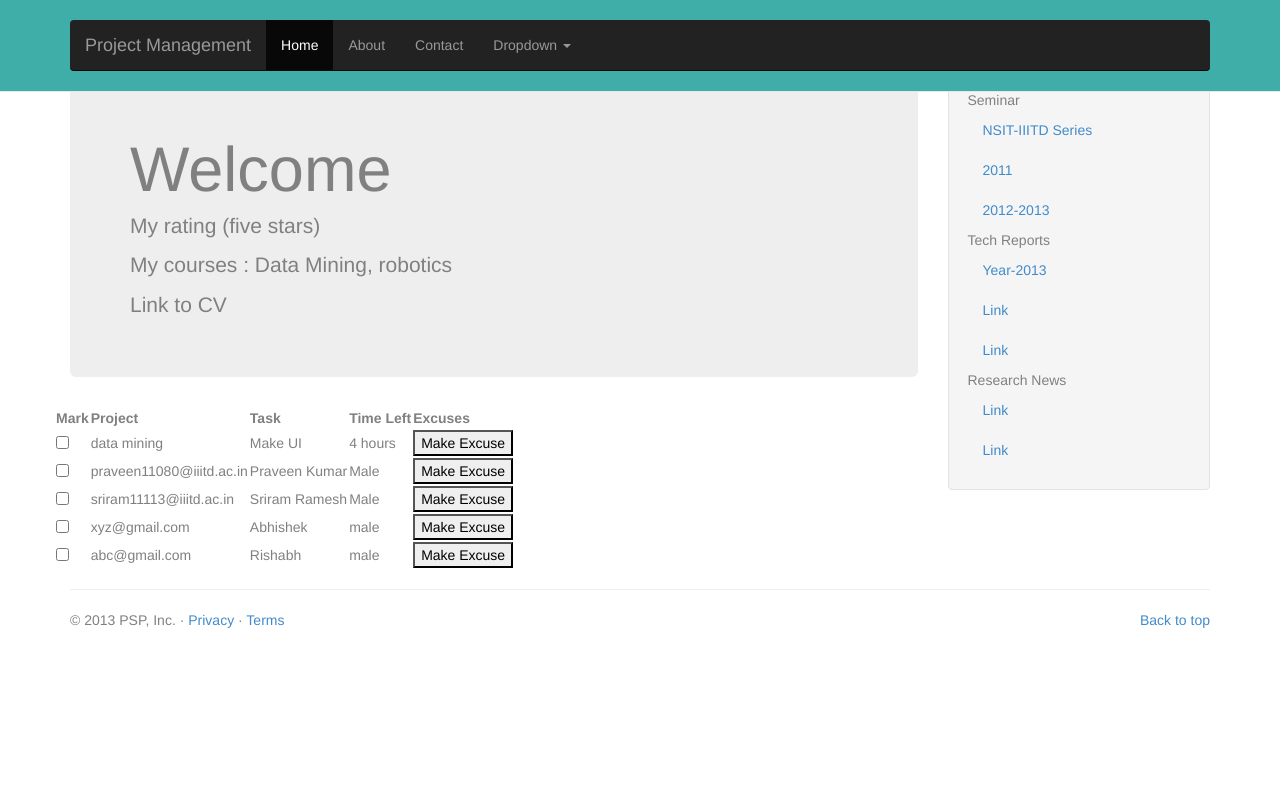
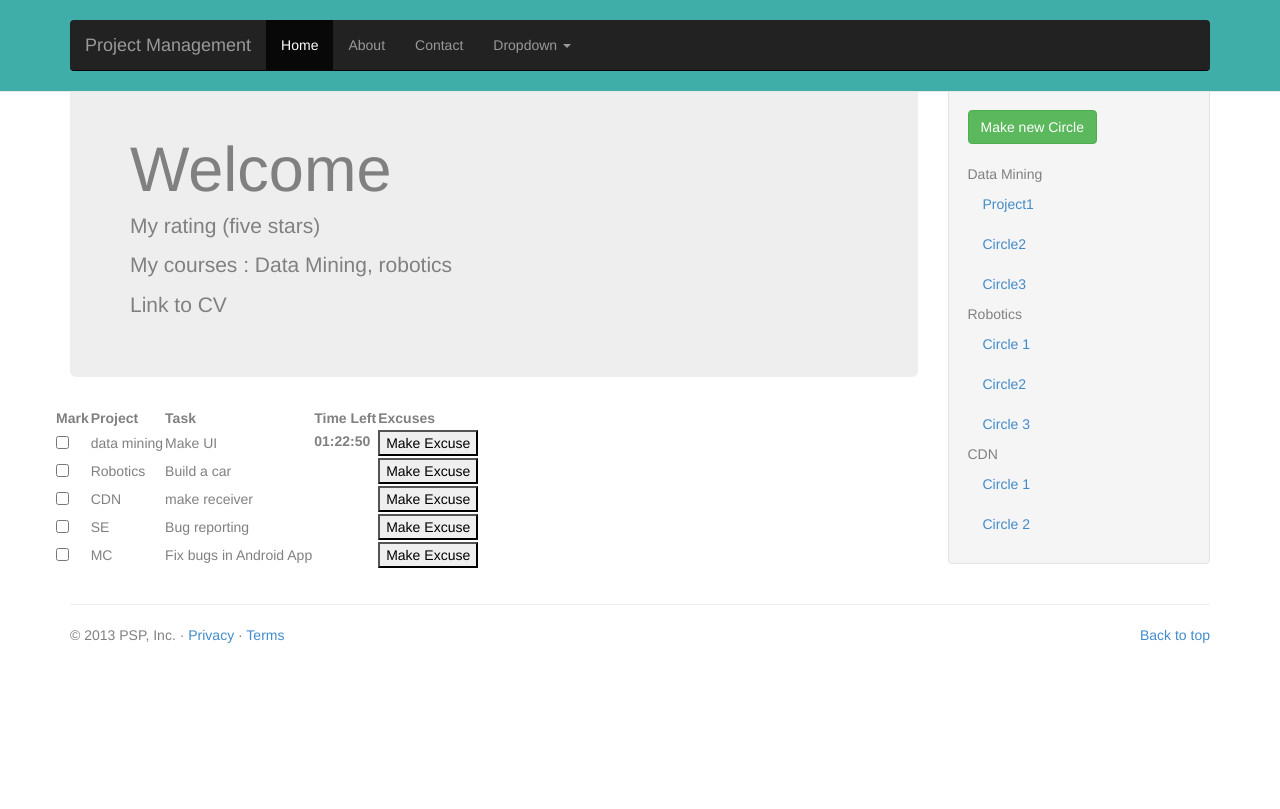
Before and after one commit to truebluedata/ProjektMan, a Python web app: template Template/profile.html in a window 1280 px wide. Shown: the top 809 px of the page. Run offline with Jinja, Linux system fonts and the light colour scheme; the template is opened without the code that fills it, so the values that code supplies are empty; some libraries are stand-ins or nearby versions.

Commit message:
made few changes
sidebar

```diff
--- /dev/null
+++ b/Template/js/timer.js
@@ -0,0 +1,49 @@
+var Timer;
+var TotalSeconds;
+
+
+function CreateTimer(TimerID, Time) {
+Timer = document.getElementById(TimerID);
+TotalSeconds = Time;
+
+UpdateTimer()
+window.setTimeout("Tick()", 1000);
+}
+
+function Tick() {
+if (TotalSeconds <= 0) {
+alert("Time's up!")
+return;
+}
+
+TotalSeconds -= 1;
+UpdateTimer()
+window.setTimeout("Tick()", 1000);
+}
+
+
+function UpdateTimer() {
+var Seconds = TotalSeconds;
+
+var Days = Math.floor(Seconds / 86400);
+Seconds -= Days * 86400;
+
+var Hours = Math.floor(Seconds / 3600);
+Seconds -= Hours * (3600);
+
+var Minutes = Math.floor(Seconds / 60);
+Seconds -= Minutes * (60);
+
+
+var TimeStr = ((Days > 0) ? Days + " days " : "") + LeadingZero(Hours) + ":" + LeadingZero(Minutes) + ":" + LeadingZero(Seconds)
+
+
+Timer.innerHTML = TimeStr;
+}
+
+
+function LeadingZero(Time) {
+
+return (Time < 10) ? "0" + Time : + Time;
+
+}
--- a/Template/profile.html
+++ b/Template/profile.html
@@ -24,6 +24,7 @@
     <!-- Custom styles for this template -->
 
             <link href="Stylesheet/navbar-fixed-top.css" rel="stylesheet">
+            <script type="text/javascript" src="js/timer.js"></script>
   </head>
 <!-- NAVBAR
 ================================================== -->
@@ -100,7 +101,10 @@
           <td><input type="checkbox" id="checkbox1" value="chk" onClick="EnableSubmit()" name="query_myTextEditBox"></td>
             <td>data mining</td>
             <td>Make UI </td>
-            <td>4 hours</td>
+            <td><label id="timer">
+
+            <div id='timer' />
+<script type="text/javascript">window.onload = CreateTimer("timer", 5000);</script></td>
             <td>
             <button type="button">Make Excuse</button>
             </td>
@@ -111,9 +115,12 @@
         </tr>
         <tr>
           <td><input type="checkbox" id="checkbox1" value="chk" onClick="EnableSubmit()" name="query_myTextEditBox"></td>
-            <td>praveen11080@iiitd.ac.in</td>
-            <td>Praveen Kumar</td>
-            <td>Male</td>
+            <td>Robotics</td>
+            <td>Build a car</td>
+            <td><label id="timer">
+
+            <div id='timer' />
+<script type="text/javascript">window.onload = CreateTimer("timer", 5000);</script></td>
             <td>            <button type="button">Make Excuse</button></td>
             <td><div class="arrow"></div></td>
         </tr>
@@ -122,9 +129,12 @@
         </tr>
         <tr>
           <td><input type="checkbox" id="checkbox1" value="chk" onClick="EnableSubmit()" name="query_myTextEditBox"></td>
-            <td>sriram11113@iiitd.ac.in</td>
-            <td>Sriram Ramesh</td>
-            <td>Male</td>
+            <td>CDN</td>
+            <td>make receiver</td>
+            <td><label id="timer">
+
+            <div id='timer' />
+<script type="text/javascript">window.onload = CreateTimer("timer", 8000);</script></td>
             <td>            <button type="button">Make Excuse</button></td>
             <td><div class="arrow"></div></td>
         </tr>
@@ -133,18 +143,24 @@
         </tr>
         <tr>
           <td><input type="checkbox" id="checkbox1" value="chk" onClick="EnableSubmit()" name="query_myTextEditBox"></td>
-            <td>xyz@gmail.com</td>
-            <td>Abhishek</td>
-            <td>male</td>
+            <td>SE</td>
+            <td>Bug reporting</td>
+            <td><label id="timer">
+
+            <div id='timer' />
+<script type="text/javascript">window.onload = CreateTimer("timer", 3000);</script></td>
             <td>            <button type="button">Make Excuse</button></td>
             <td><div class="arrow"></div></td>
         </tr>
 
         <tr>
           <td><input type="checkbox" id="checkbox1" value="chk" onClick="EnableSubmit()" name="query_myTextEditBox"></td>
-            <td>abc@gmail.com</td>
-            <td>Rishabh</td>
-            <td>male</td>
+            <td>MC</td>
+            <td>Fix bugs in Android App</td>
+            <td><label id="timer">
+
+            <div id='timer' />
+<script type="text/javascript">window.onload = CreateTimer("timer", 5000);</script></td>
             <td>            <button type="button">Make Excuse</button></td>
             <td><div class="arrow"></div></td>
         </tr>
@@ -159,17 +175,23 @@
         <div class="col-xs-6 col-sm-3 sidebar-offcanvas" id="sidebar" role="navigation">
           <div class="well sidebar-nav">
             <ul class="nav">
-              <li>Seminar</li>
-              <li class="active"><a href="http://iiitd.ac.in/research/seminar/nsit-iiitd-series">NSIT-IIITD Series</a></li>
-              <li><a href="http://iiitd.ac.in/research/seminar/2011">2011</a></li>
-              <li><a href="http://iiitd.ac.in/research/seminar/2012-13">2012-2013</a></li>
-              <li>Tech Reports</li>
-              <li><a href="https://repository.iiitd.edu.in/jspui/handle/123456789/4">Year-2013</a></li>
-              <li><a href="#">Link</a></li>
-              <li><a href="#">Link</a></li>
-              <li>Research News</li>
-              <li><a href="#">Link</a></li>
-              <li><a href="#">Link</a></li>
+            &nbsp;
+              <li>
+              <button type="submit" class="btn btn-success">Make new Circle</button>
+              </li>
+              <li></li>
+              &nbsp;
+              <li>Data Mining</li>
+              <li class="active"><a href="http://iiitd.ac.in/research/seminar/nsit-iiitd-series">Project1</a></li>
+              <li><a href="http://iiitd.ac.in/research/seminar/2011">Circle2</a></li>
+              <li><a href="http://iiitd.ac.in/research/seminar/2012-13">Circle3</a></li>
+              <li>Robotics</li>
+              <li><a href="https://repository.iiitd.edu.in/jspui/handle/123456789/4">Circle 1</a></li>
+              <li><a href="#">Circle2</a></li>
+              <li><a href="#">Circle 3</a></li>
+              <li>CDN </li>
+              <li><a href="#">Circle 1</a></li>
+              <li><a href="#">Circle 2</a></li>
             </ul>
           </div><!--/.well -->
         </div><!--/span-->
@@ -192,9 +214,9 @@
     <!-- Bootstrap core JavaScript
     ================================================== -->
     <!-- Placed at the end of the document so the pages load faster -->
-    <script src="assets/js/jquery.js"></script>
-    <script src="dist/js/bootstrap.min.js"></script>
-    <script src="assets/js/holder.js"></script>
+    <script src="js/jquery.js"></script>
+    <script src="js/bootstrap.min.js"></script>
+    <script src="js/holder.js"></script>
         <script src="js/offcanvas.js"></script>
   </body>
 </html>
```
